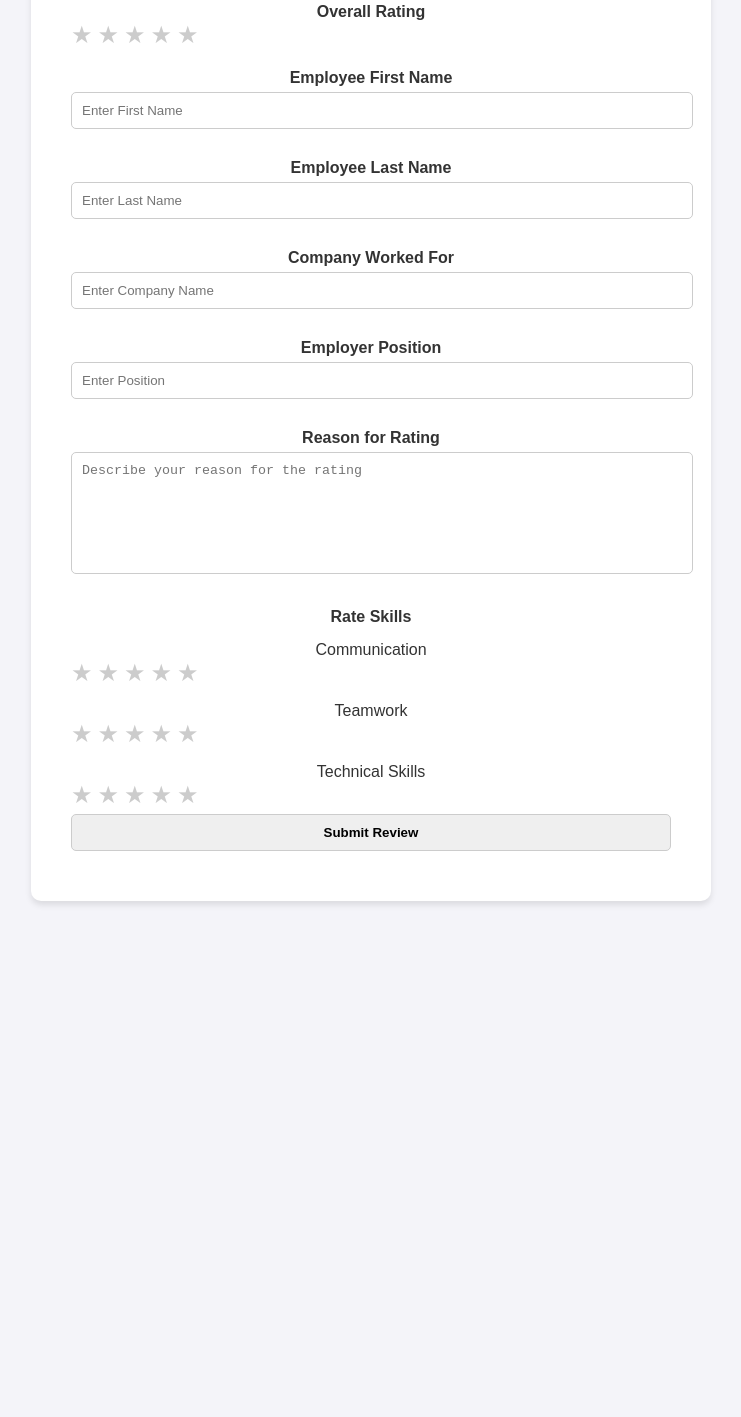
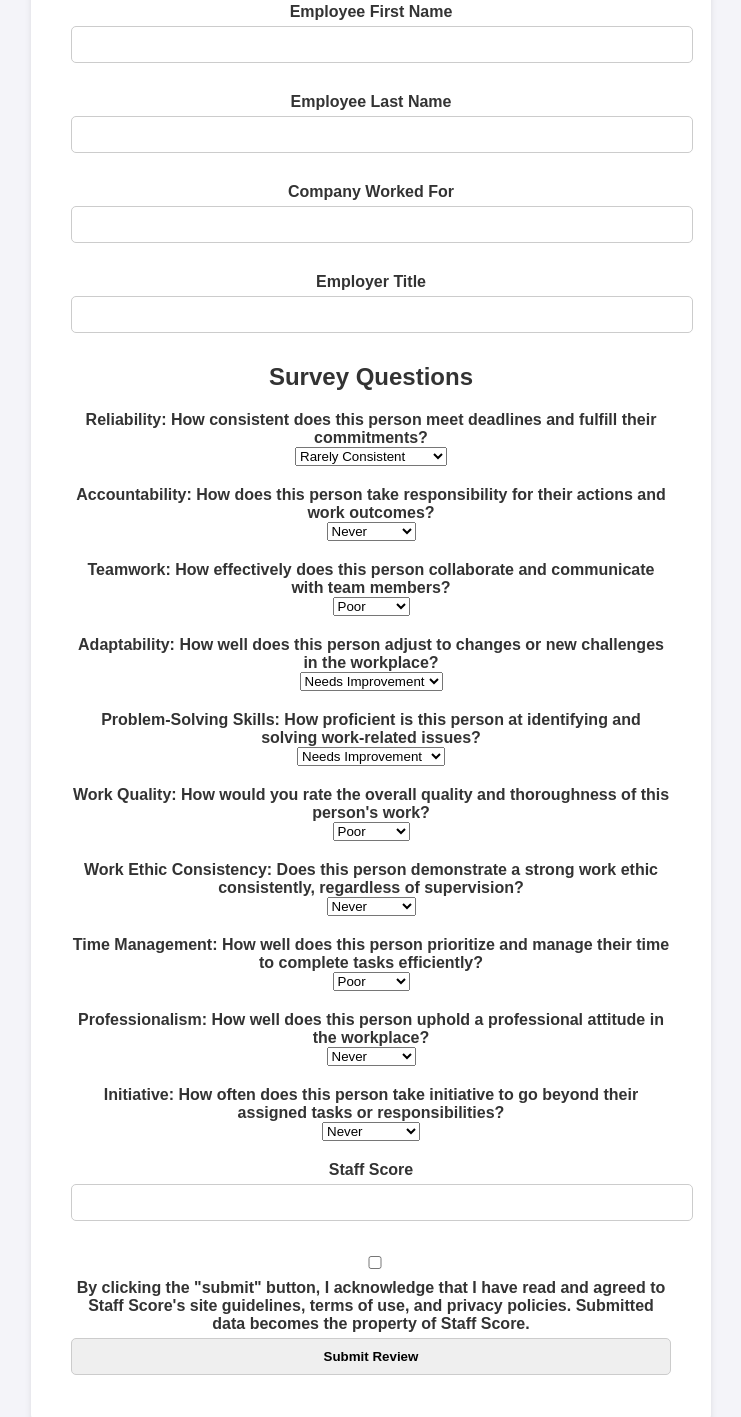
Before and after one commit to kieferiacaruso/Staff-Score, a website: page public/review.html in a window 1280 px wide. Shown: the part 337-1754 px from the top of the page, without its empty margins (269-1010 px from the left). Before the commit the page ends 1288 px from the top, so only its background shows below. Drawn offline with Linux system fonts and the light colour scheme.

Commit message:
Add files via upload

```diff
--- a/public/review.html
+++ b/public/review.html
@@ -20,71 +20,109 @@
     <div class="container">
         <h1>Write a Review</h1>
         <form id="review-form">
-            <!-- Score Selector -->
-            <label for="overall-score">Overall Rating</label>
-            <div class="star-rating" id="overall-score">
-                <span class="star" data-value="1">&#9733;</span>
-                <span class="star" data-value="2">&#9733;</span>
-                <span class="star" data-value="3">&#9733;</span>
-                <span class="star" data-value="4">&#9733;</span>
-                <span class="star" data-value="5">&#9733;</span>
+            <label for="first-name">Employee First Name</label>
+            <input type="text" id="first-name" required>
+
+            <label for="last-name">Employee Last Name</label>
+            <input type="text" id="last-name" required>
+
+            <label for="company">Company Worked For</label>
+            <input type="text" id="company" required>
+
+            <label for="position">Employer Title</label>
+            <input type="text" id="position">
+
+            <div class="survey-section">
+                <h2>Survey Questions</h2>
+                <div class="survey-question">
+                    <label>Reliability: How consistent does this person meet deadlines and fulfill their commitments?</label>
+                    <select required>
+                        <option value="0">Rarely Consistent</option>
+                        <option value="2.5">Somewhat Consistent</option>
+                        <option value="5">Very Consistent</option>
+                    </select>
+                </div>
+                <div class="survey-question">
+                    <label>Accountability: How does this person take responsibility for their actions and work outcomes?</label>
+                    <select required>
+                        <option value="0">Never</option>
+                        <option value="2.5">Sometimes</option>
+                        <option value="5">Always</option>
+                    </select>
+                </div>
+                <div class="survey-question">
+                    <label>Teamwork: How effectively does this person collaborate and communicate with team members?</label>
+                    <select required>
+                        <option value="0">Poor</option>
+                        <option value="2.5">Fair</option>
+                        <option value="5">Excellent</option>
+                    </select>
+                </div>
+                <div class="survey-question">
+                    <label>Adaptability: How well does this person adjust to changes or new challenges in the workplace?</label>
+                    <select required>
+                        <option value="0">Needs Improvement</option>
+                        <option value="2.5">Somewhat Well</option>
+                        <option value="5">Very Well</option>
+                    </select>
+                </div>
+                <div class="survey-question">
+                    <label>Problem-Solving Skills: How proficient is this person at identifying and solving work-related issues?</label>
+                    <select required>
+                        <option value="0">Needs Improvement</option>
+                        <option value="2.5">Moderately Proficient</option>
+                        <option value="5">Extremely Proficient</option>
+                    </select>
+                </div>
+                <div class="survey-question">
+                    <label>Work Quality: How would you rate the overall quality and thoroughness of this person's work?</label>
+                    <select required>
+                        <option value="0">Poor</option>
+                        <option value="2.5">Fair</option>
+                        <option value="5">Excellent</option>
+                    </select>
+                </div>
+                <div class="survey-question">
+                    <label>Work Ethic Consistency: Does this person demonstrate a strong work ethic consistently, regardless of supervision?</label>
+                    <select required>
+                        <option value="0">Never</option>
+                        <option value="2.5">Sometimes</option>
+                        <option value="5">Always</option>
+                    </select>
+                </div>
+                <div class="survey-question">
+                    <label>Time Management: How well does this person prioritize and manage their time to complete tasks efficiently?</label>
+                    <select required>
+                        <option value="0">Poor</option>
+                        <option value="2.5">Fair</option>
+                        <option value="5">Excellent</option>
+                    </select>
+                </div>
+                <div class="survey-question">
+                    <label>Professionalism: How well does this person uphold a professional attitude in the workplace?</label>
+                    <select required>
+                        <option value="0">Never</option>
+                        <option value="2.5">Sometimes</option>
+                        <option value="5">Always</option>
+                    </select>
+                </div>
+                <div class="survey-question">
+                    <label>Initiative: How often does this person take initiative to go beyond their assigned tasks or responsibilities?</label>
+                    <select required>
+                        <option value="0">Never</option>
+                        <option value="2.5">Occasionally</option>
+                        <option value="5">Frequently</option>
+                    </select>
+                </div>
             </div>
 
-            <!-- First Name -->
-            <label for="first-name">Employee First Name</label>
-            <input type="text" id="first-name" placeholder="Enter First Name" required>
+            <label for="staff-score">Staff Score</label>
+            <input type="text" id="staff-score" readonly>
 
-            <!-- Last Name -->
-            <label for="last-name">Employee Last Name</label>
-            <input type="text" id="last-name" placeholder="Enter Last Name" required>
-
-
-            <!-- Company Worked For -->
-            <label for="company">Company Worked For</label>
-            <input type="text" id="company" placeholder="Enter Company Name">
-
-            <!-- Employer Position -->
-            <label for="position">Employer Position</label>
-            <input type="text" id="position" placeholder="Enter Position">
-
-            <!-- Reason for Rating -->
-            <label for="reason">Reason for Rating</label>
-            <textarea id="reason" placeholder="Describe your reason for the rating"></textarea>
-
-            <!-- Tags (Skills) -->
-            <label for="tags">Rate Skills</label>
-            <div id="tags-container">
-                <div class="tag-rating">
-                    <span>Communication</span>
-                    <div class="star-rating" id="communication-rating">
-                        <span class="star" data-value="1">&#9733;</span>
-                        <span class="star" data-value="2">&#9733;</span>
-                        <span class="star" data-value="3">&#9733;</span>
-                        <span class="star" data-value="4">&#9733;</span>
-                        <span class="star" data-value="5">&#9733;</span>
-                    </div>
-                </div>
-                <div class="tag-rating">
-                    <span>Teamwork</span>
-                    <div class="star-rating" id="teamwork-rating">
-                        <span class="star" data-value="1">&#9733;</span>
-                        <span class="star" data-value="2">&#9733;</span>
-                        <span class="star" data-value="3">&#9733;</span>
-                        <span class="star" data-value="4">&#9733;</span>
-                        <span class="star" data-value="5">&#9733;</span>
-                    </div>
-                </div>
-                <div class="tag-rating">
-                    <span>Technical Skills</span>
-                    <div class="star-rating" id="technical-skills-rating">
-                        <span class="star" data-value="1">&#9733;</span>
-                        <span class="star" data-value="2">&#9733;</span>
-                        <span class="star" data-value="3">&#9733;</span>
-                        <span class="star" data-value="4">&#9733;</span>
-                        <span class="star" data-value="5">&#9733;</span>
-                    </div>
-                </div>
-            </div>
+            <label>
+                <input type="checkbox" id="terms" required>
+                By clicking the "submit" button, I acknowledge that I have read and agreed to Staff Score's site guidelines, terms of use, and privacy policies. Submitted data becomes the property of Staff Score.
+            </label>
 
             <button type="submit">Submit Review</button>
         </form>
```
